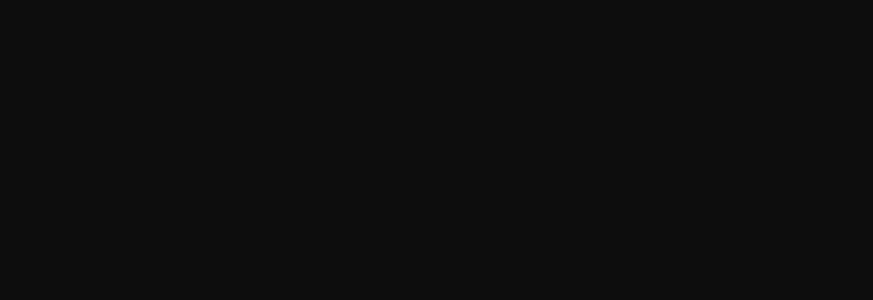
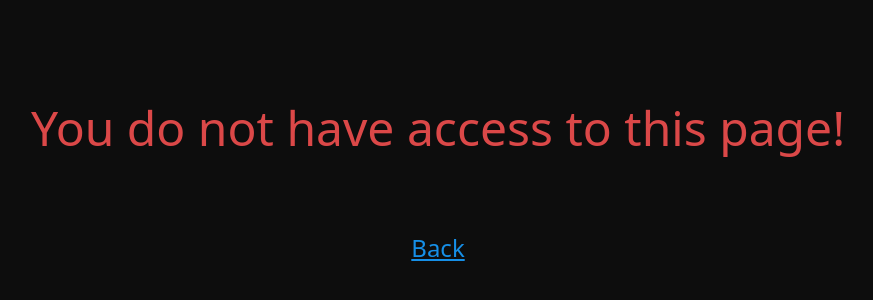
Before and after one commit to LeventeStancz/project-manager-frontend-reactjs-tailwindcss, a React (Create React App) app: page /unauthorized in a window 1280 px wide. Shown: the part 216-516 px from the top of the page, without its empty margins (202-1075 px from the left). Built offline with nearby package versions, Linux system fonts and the light colour scheme.

Commit message:
feat: pages finished

```diff
--- a/src/App.js
+++ b/src/App.js
@@ -1,5 +1,8 @@
 import { Routes, Route } from "react-router-dom";
 
+//pages
+import Missing from "./pages/Missing";
+import Unauthorized from "./pages/Unauthorized";
 //layouts
 import RootLayout from "./layouts/RootLayout";
 import MainLayout from "./layouts/MainLayout";
@@ -11,8 +14,8 @@ function App() {
       <Route path="/" element={<RootLayout />}>
         {/* public routes
         <Route index path="login" element={<Login />} />
-        <Route path="register" element={<Register />} />
-        <Route path="unauthorized" element={<Unauthorized />} />*/}
+        <Route path="register" element={<Register />} />*/}
+        <Route path="unauthorized" element={<Unauthorized />} />
 
         {/* protected routes
         <Route element={<PersistLogin />}>
@@ -22,8 +25,8 @@ function App() {
         </Route>
         {/*</Route>
         </Route>*/}
-        {/* 404
-        <Route path="*" element={<Missing />} />*/}
+        {/* 404 */}
+        <Route path="*" element={<Missing />} />
       </Route>
     </Routes>
   );
--- /dev/null
+++ b/src/pages/Missing.js
@@ -0,0 +1,9 @@
+const Missing = () => {
+  return (
+    <div className="w-full h-screen flex flex-col items-center justify-center text-5xl text-custom-red">
+      <p>404 page not found.</p>
+    </div>
+  );
+};
+
+export default Missing;
--- /dev/null
+++ b/src/pages/Unauthorized.js
@@ -0,0 +1,20 @@
+import { useNavigate } from "react-router-dom";
+
+const Unauthorized = () => {
+  const navigate = useNavigate();
+
+  const back = () => navigate(-1);
+
+  return (
+    <section className="w-full h-screen flex flex-col items-center justify-center gap-y-20 text-5xl text-custom-red">
+      <h1>You do not have access to this page!</h1>
+      <div className="text-custom-blue text-2xl">
+        <button onClick={back} className="underline">
+          Back
+        </button>
+      </div>
+    </section>
+  );
+};
+
+export default Unauthorized;
```
